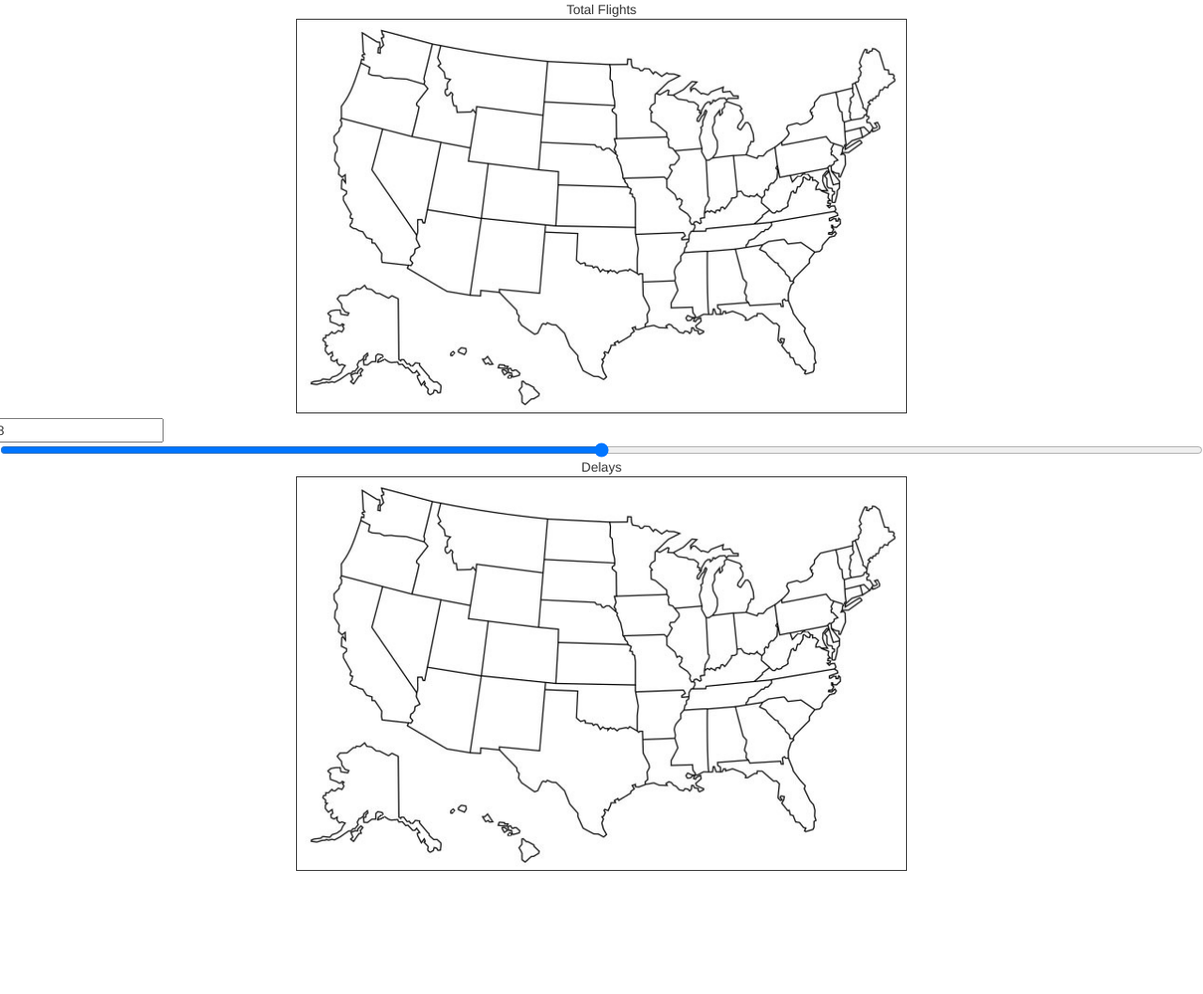
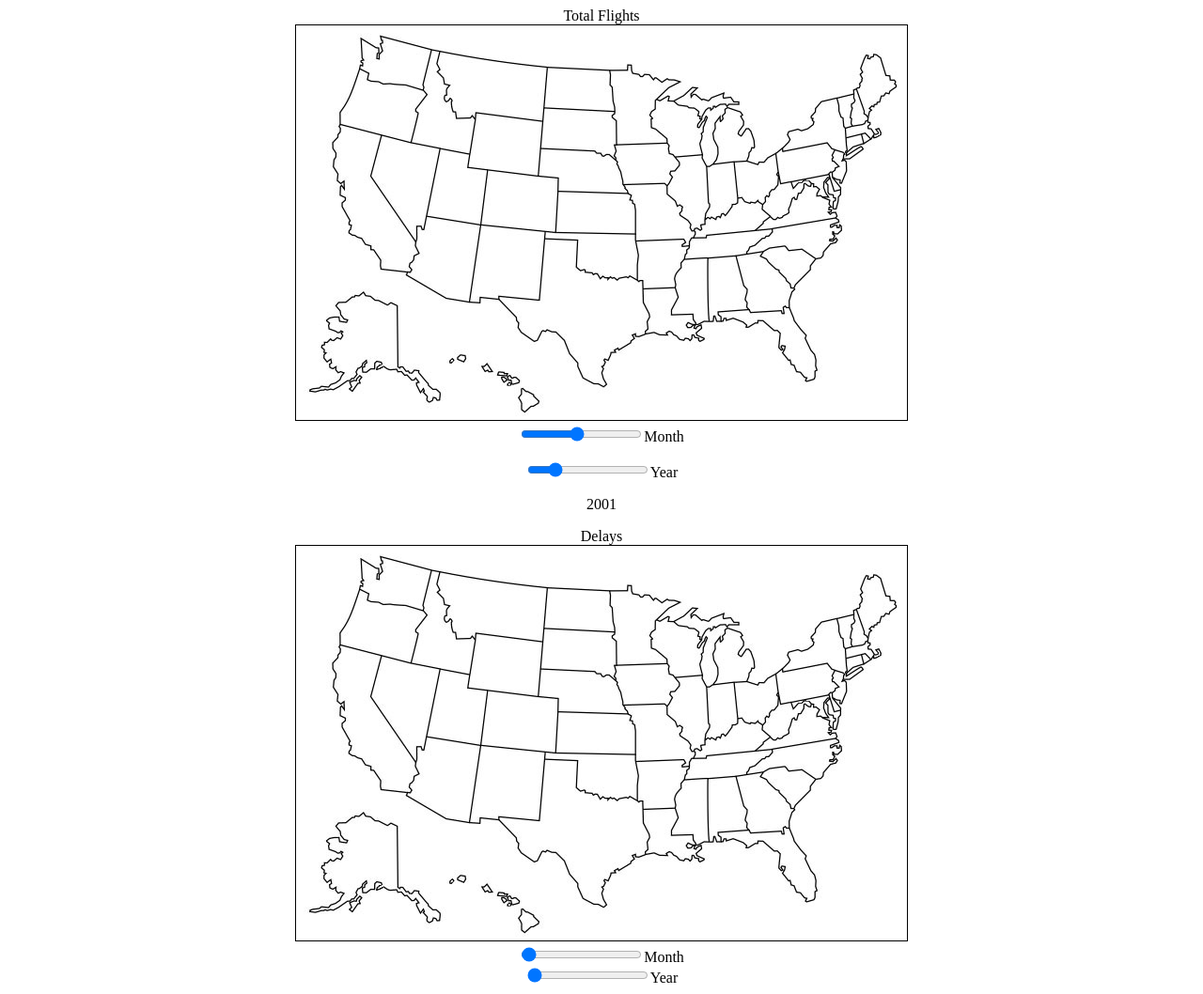
Before and after one commit to ogal7/OMG, a Flask app: page / in a window 1280 px wide. Shown: the whole page at 94% size. Before the commit the page ends 927 px from the top, so only its background shows below. Run offline with Flask 2, Linux system fonts and the light colour scheme; parts of the project's set-up code (start-up, migrations or seed data) failed here and were passed over; some libraries are stand-ins or nearby versions.

Commit message:
worked on sliders

```diff
--- a/static/app.js
+++ b/static/app.js
@@ -15,8 +15,20 @@
 
 var totalscontainer = document.getElementById("totals");
 var delayscontainer = document.getElementById("delays");
-var reqId,month,year;
+var reqId,month,year,airport;
+var tyearslider = document.getElementById("tyear")
+var tmonthslider = document.getElementById("tmonth")
+//var dyearslider = document.getElementById("dyear")
+//var dmonthslider = document.getElementById("dmonth")
+var tyearinput = document.getElementById("tyear");
+var tyearval = document.getElementById("tyearval");
 
+
+tyearinput.addEventListener("onmousedown",update);
+
+var update = function(){
+	tyearval.innerHTML = tyearslider.value;
+	}
 /*
 var change = function(e) {
 	if (this.getAttribute("fill") == "pink") {
@@ -41,9 +53,6 @@ var createCircle = function (x,y,r) {
     //c.addEventListener("click", change);   //change to redirect to graphs
     return c;
 }
-
-createCircle(300,300,25);
-
 /*
 var clear = function() {
 	var list = document.getElementsByTagName("circle");
@@ -55,34 +64,32 @@ var clear = function() {
 
 /*use ajax to get data from python
 
-
-*/
-
-var getTotals = function(airport,month,year){
+var getTotals = function(airline){
     //for thing in finallist{
-    //if finallist[apName] == airport &&
-    //finalllist[month] == month ...
-    //
-    return totals
+    //if (finallist[apName] == airport &&         //airport, month, year are global variables
+   	//finallist[airline] == airport &&
+    //finalllist[month] == month &&
+    //finallist[year] == year) return totals;
+	return -1;
 }
 
 var dyn = d3.select("#totalsdynamic");
 			var info = [
-			    [ 'American Airlines Inc.']//[airline,totals]
-			    ['Delta Air Lines Inc.']
-			    ['Southwest Airlines Co.']
-			    ['United Air Lines Inc.']
-			    ['Alaska Airlines Inc.']
-			    ['JetBlue Airways']
-			    ['Spirit Air Lines']
+			    [ 'American Airlines Inc.', getTotals(airline,month,year)]//[airline,totals]
+			    ['Delta Air Lines Inc.', getTotals(airline,month,year)]
+			    ['Southwest Airlines Co.', getTotals(airline,month,year)]
+			    ['United Air Lines Inc.', getTotals(airline,month,year)]
+			    ['Alaska Airlines Inc.', getTotals(airline,month,year)]
+			    ['JetBlue Airways', getTotals(airline,month,year)]
+			    ['Spirit Air Lines', getTotals(airline,month,year)]
 			]
 			dyn.selectAll("div")
 			.data(info)
-			.style("width", function(d) { return parseInt(d[0]) *80 + "px"})
-			.text(function(d) { return d[1]})
+			.style("width", function(d) { return parseInt(d[1]) *80 + "px"})
+			.text(function(d) { return d[0]})
 			.enter();
 
-/*another js file for delays
+another js file for delays
 var dyn = d3.select("#delaysdynamic");
 			var info = [
 						[ 'lateaircraft'],
@@ -97,3 +104,6 @@ var dyn = d3.select("#delaysdynamic");
 			.text(function(d) { return d[1]})
 			.enter();
 			*/
+window.onload = function(){
+	update();
+}
--- a/templates/site.html
+++ b/templates/site.html
@@ -3,20 +3,6 @@
 
 <head>
 	<title>Airlines</title>
-	<!-- use utf-8 chars -->
-    <meta charset="utf-8">
-    <!-- look pretty on mobile -->
-    <meta name="viewport" content="width=device-width, initial-scale=1">
-    <!-- main bootstrap -->
-    <link rel="stylesheet" href="https://maxcdn.bootstrapcdn.com/bootstrap/3.3.7/css/bootstrap.min.css" integrity="sha384-BVYiiSIFeK1dGmJRAkycuHAHRg32OmUcww7on3RYdg4Va+PmSTsz/K68vbdEjh4u" crossorigin="anonymous">
-    <!-- 2 bootstrap things we're using -->
-
-    <script src="https://ajax.googleapis.com/ajax/libs/jquery/1.12.4/jquery.min.js"></script>
-    <script src="https://maxcdn.bootstrapcdn.com/bootstrap/3.3.7/js/bootstrap.min.js"></script>
-    <script src="/static/test.js"></script>
-    <script src="/static/app.js"></script>
-    <!-- a place for all of your regular css stuff -->
-
 	<!--<style>
 	div.flights{
 		text-align: center;
@@ -27,45 +13,43 @@
 	.div{
 		margin:4em;
 	}
-
 	</style> -->
-
 </head>
-
 <body>
-	<div id="flights">
 	<center>
 		Total Flights<br>
 	<svg id="totals" height="420px" width="650" style="border:1px solid;" xmlns="http://www.w3.org/2000/svg">
 	  <image href="/static/map.jpg" height="100%" width="100%"/>
 	</svg>
-	</div>
 
 
-<div class="row">
-  <div class="small-10 columns">
-    <div class="range-slider" data-slider data-options="display_selector: #totalsyear; initial: 2000;">
-      <span class="range-slider-handle" role="slider" tabindex="0"></span>
-      <span class="range-slider-active-segment"></span>
-    </div>
-  </div>
-  <div class="small-2 columns">
-    <input type="number" id="totalsyear" value="28" />
-  </div>
-</div>
+<br>
+<input type="range" id="tmonth" value="6" min="1" max="12" step="1">Month<br>
+<p id="tmonthval"></p>
+<input type="range" id="tyear" value="2001" min="2000" max="2005" step="1">Year<br>
+<p id="tyearval"></p>
+<!--
+<p id="tyearval"></p>
+<br>
+    Year<input type="number" id="tyear" value="2000" min="2000" max="2005" step="1"/><br>
+    Month<input type="number" id="tmonth" value="1" min="1" max="12" step="1"/>
 
 <div>
   <input id="totalsbutton" type="range" class="span2" value="" data-slider-min="10" data-slider-max="1000" data-slider-step="5" data-slider-value="[250,450]"/>
 </div>
-
-	<div id="delays">
+-->
 		<center>
 	Delays<br>
 	<svg id="delays" height="420px" width="650" style="border:1px solid;" xmlns="http://www.w3.org/2000/svg">
 	  <image href="/static/map.jpg" height="100%" width="100%"/>
 	</svg>
 	</center>
-</div>
+
+	<input type="range" id="delaysmonth" value="1">Month<br>
+<input type="range" id="delaysyear" value="2000" min="2000" max="2005" step="1" type="int">Year<br>
 </body>
 
+    <script src="/static/test.js"></script>
+    <script src="/static/app.js"></script>
+
 </html>
```
